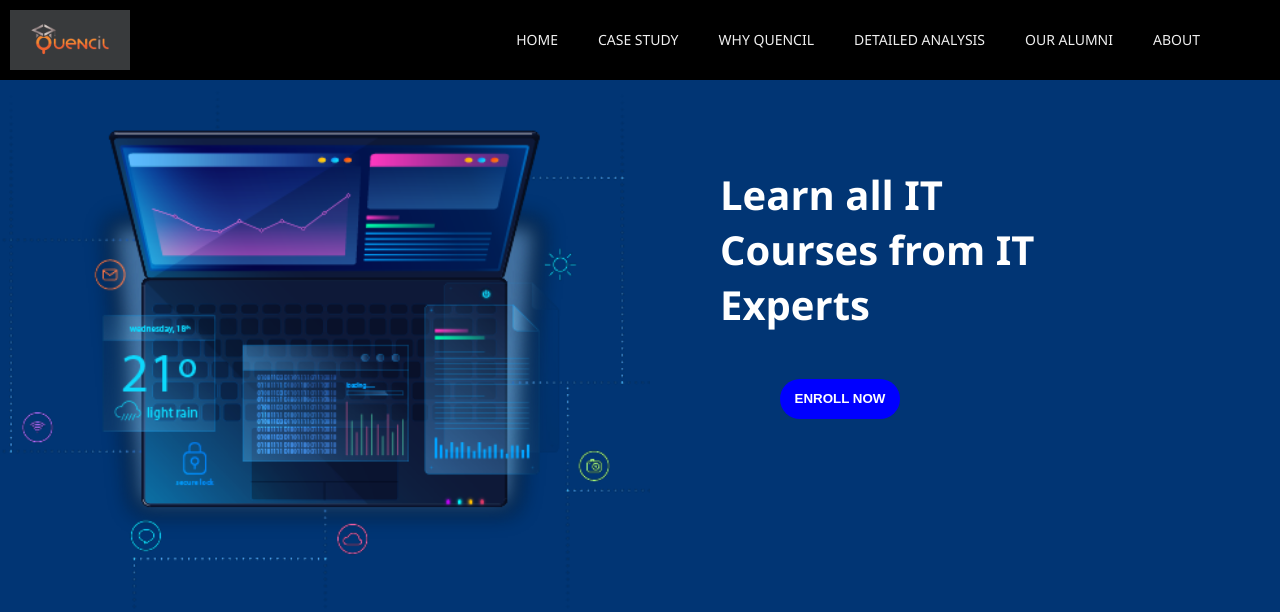
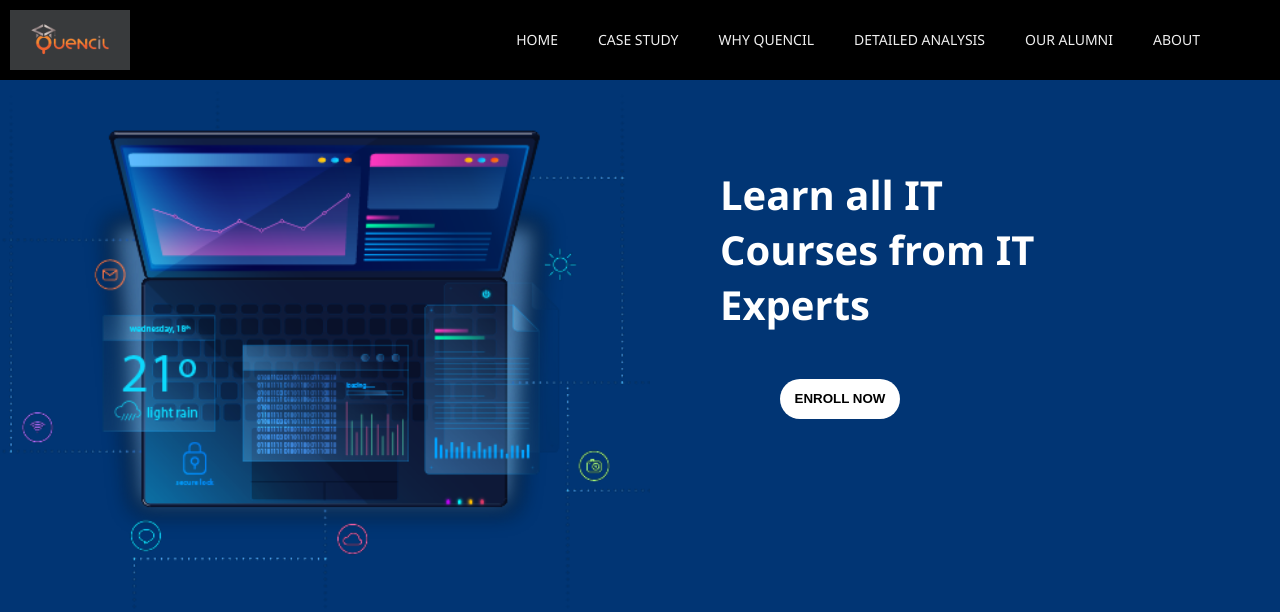
Before and after one commit to myselfrashid/quencil-task, a React (Create React App) app: page / in a window 1280 px wide. Shown: the top 612 px of the page. Built offline with nearby package versions, Linux system fonts and the light colour scheme.

Commit message:
minor changes

```diff
--- a/src/components/Home.css
+++ b/src/components/Home.css
@@ -29,11 +29,11 @@
 }
 
 .button {
-  background-color: blue;
+  background-color: white;
   border: 0px;
   height: 40px;
   width: 120px;
-  color: white;
+  color: black;
   font-weight: bold;
   cursor: pointer;
   text-transform: uppercase;
```
